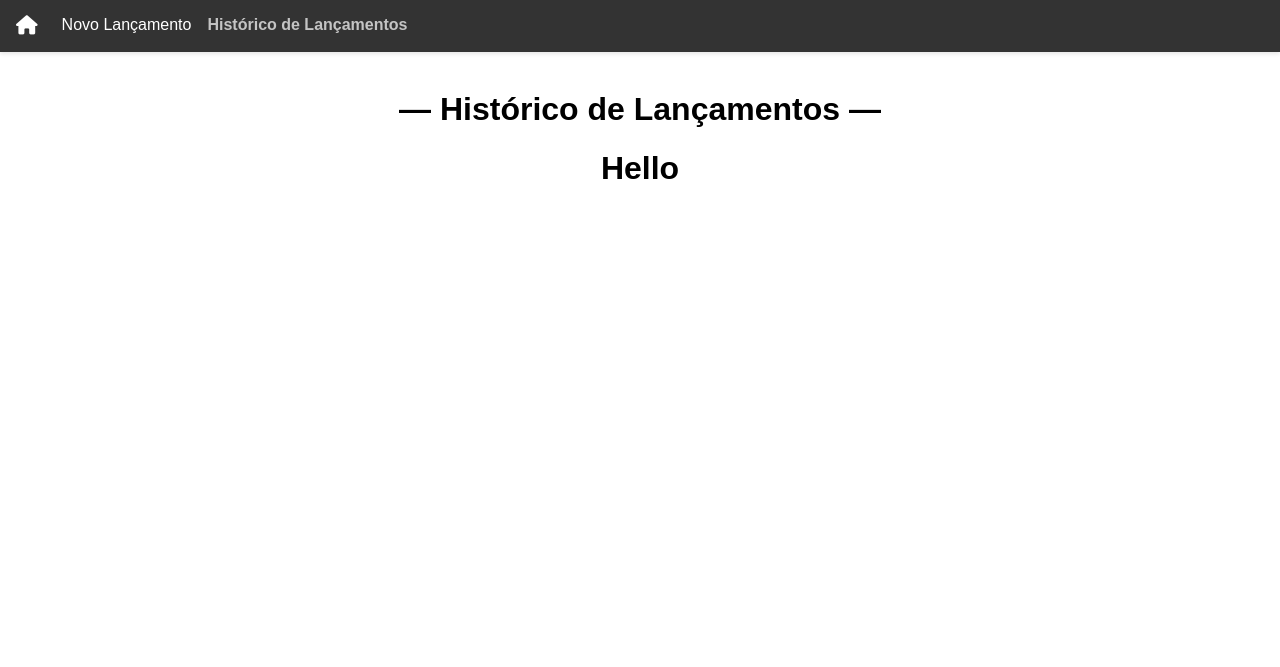
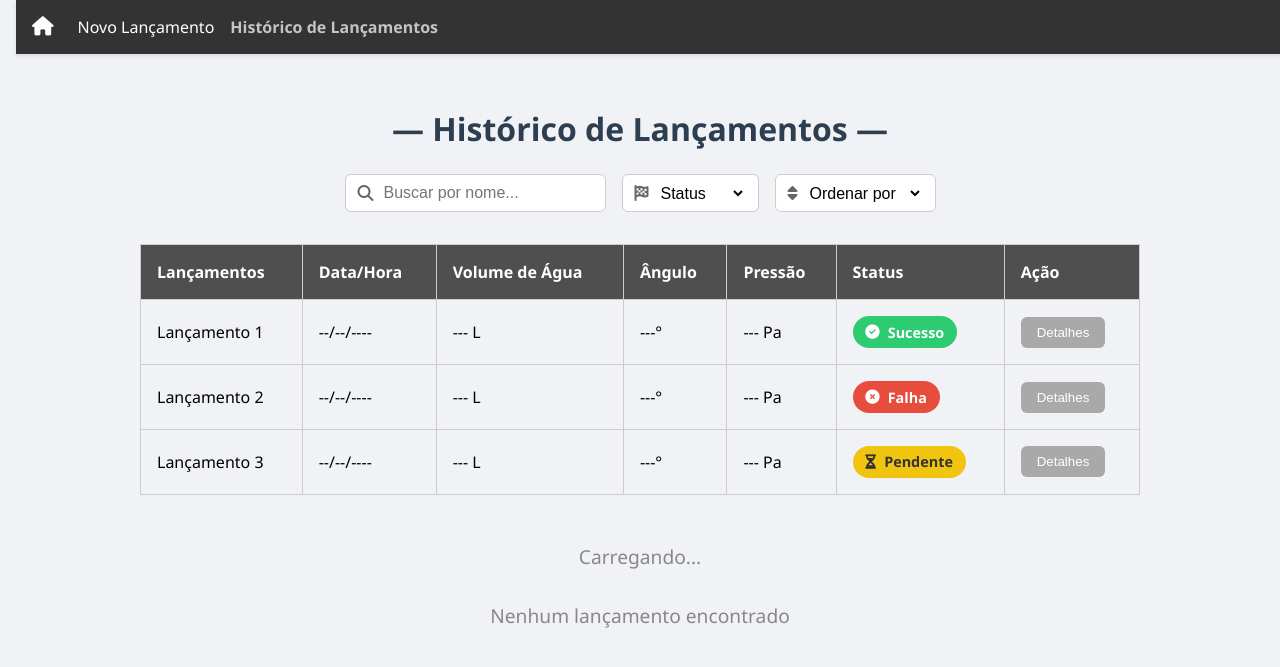
Before and after one commit to moonshinerd/interface-pi1, a Django app: page /oldlaunches/ in a window 1280 px wide. Shown: the top 667 px of the page. Run offline with Django 5.2, Linux system fonts and the light colour scheme.

Commit message:
adicionados as informações

```diff
--- a/core/templates/core/launch_list.html
+++ b/core/templates/core/launch_list.html
@@ -2,6 +2,268 @@
 {% extends "core/base.html" %}
 {% block title %}Histórico de Lançamentos{% endblock %}
 {% block content %}
+<style>
+    * {
+      box-sizing: border-box;
+    }
+
+    body {
+      font-family: 'Segoe UI', Tahoma, Geneva, Verdana, sans-serif;
+      background-color: #f0f2f5;
+      margin: 0;
+      padding: 1rem;
+    }
+
+    .container {
+      max-width: 1000px;
+      margin: auto;
+    }
+
+    h1 {
+      text-align: center;
+      color: #2c3e50;
+      margin-bottom: 1.5rem;
+    }
+
+    /* Filtros */
+    .filters {
+      display: flex;
+      flex-wrap: wrap;
+      justify-content: center;
+      gap: 1rem;
+      margin-bottom: 2rem;
+    }
+
+    .filter-item {
+      display: flex;
+      align-items: center;
+      background-color: white;
+      border: 1px solid #ccc;
+      border-radius: 6px;
+      padding: 0.5rem 0.75rem;
+    }
+
+    .filter-item i {
+      margin-right: 0.5rem;
+      color: #666;
+    }
+
+    .filter-item input,
+    .filter-item select {
+      border: none;
+      outline: none;
+      font-size: 1rem;
+      background: transparent;
+    }
+
+    /* Estrutura de lançamento */
+    .launch-card {
+      background-color: #fff;
+      border-radius: 10px;
+      padding: 1.5rem;
+      margin-bottom: 1.5rem;
+      box-shadow: 0 2px 6px rgba(0, 0, 0, 0.1);
+      transition: transform 0.2s ease;
+    }
+
+    .launch-card:hover {
+      transform: translateY(-4px);
+    }
+
+    .launch-header {
+      display: flex;
+      align-items: center;
+      justify-content: space-between;
+      flex-wrap: wrap;
+    }
+
+    .launch-header h2 {
+      margin: 0;
+      color: #3498db;
+      font-size: 1.2rem;
+    }
+
+    .status {
+      display: inline-flex;
+      align-items: center;
+      gap: 0.5rem;
+      padding: 0.4rem 0.8rem;
+      border-radius: 20px;
+      font-size: 0.9rem;
+      font-weight: bold;
+      color: white;
+    }
+
+    .status.sucesso {
+      background-color: #2ecc71;
+    }
+
+    .status.falha {
+      background-color: #e74c3c;
+    }
+
+    .status.pendente {
+      background-color: #f1c40f;
+      color: #333;
+    }
+
+    .launch-info {
+      margin-top: 1rem;
+    }
+
+    .launch-info p {
+      margin: 0.4rem 0;
+    }
+
+    .label {
+      font-weight: bold;
+    }
+
+    /* Tabela de Lançamentos */
+    .launch-table {
+      width: 100%;
+      border-collapse: collapse;
+      margin-bottom: 2rem;
+    }
+
+    .launch-table th, .launch-table td {
+      padding: 1rem;
+      text-align: left;
+      border: 1px solid #ccc;
+    }
+
+    .launch-table th {
+      background-color: #4F4F4F;
+      color: white;
+    }
+
+    .launch-table tr:hover {
+      background-color: #f9f9f9;
+    }
+
+    .button-details {
+      background-color: #A9A9A9;
+      color: white;
+      padding: 0.5rem 1rem;
+      border: none;
+      border-radius: 6px;
+      cursor: pointer;
+      transition: background-color 0.3s;
+    }
+
+    .button-details:hover {
+      background-color: #A9A9A9;
+    }
+
+    /* Carregando e Nenhum lançamento encontrado */
+    .loading-state, .no-launches-state {
+      text-align: center;
+      padding: 1rem;
+      font-size: 1.2rem;
+      color: #888;
+    }
+
+    @media (max-width: 600px) {
+      .launch-header {
+        flex-direction: column;
+        align-items: flex-start;
+        gap: 0.5rem;
+      }
+
+      .filters {
+        flex-direction: column;
+        align-items: stretch;
+      }
+
+      .launch-table th, .launch-table td {
+        padding: 0.5rem;
+      }
+    }
+  </style>
+</head>
+<body>
+  <div class="container">
     <h1>— Histórico de Lançamentos —</h1>
-    <h1>Hello</h1>
+
+    <!-- Filtros -->
+    <div class="filters">
+      <div class="filter-item">
+        <i class="fas fa-search"></i>
+        <input type="text" placeholder="Buscar por nome...">
+      </div>
+
+      <div class="filter-item">
+        <i class="fas fa-flag-checkered"></i>
+        <select>
+          <option>Status</option>
+          <option>Sucesso</option>
+          <option>Falha</option>
+          <option>Pendente</option>
+        </select>
+      </div>
+
+      <div class="filter-item">
+        <i class="fas fa-sort"></i>
+        <select>
+          <option>Ordenar por</option>
+          <option>Mais recente</option>
+          <option>Mais antigo</option>
+          <option>Maior altitude</option>
+        </select>
+      </div>
+    </div>
+
+    <!-- Tabela de Lançamentos -->
+    <table class="launch-table">
+      <thead>
+        <tr>
+          <th>Lançamentos</th>
+          <th>Data/Hora</th>
+          <th>Volume de Água</th>
+          <th>Ângulo</th>
+          <th>Pressão</th>
+          <th>Status</th>
+          <th>Ação</th>
+        </tr>
+      </thead>
+      <tbody>
+        <tr>
+          <td>Lançamento 1</td>
+          <td>--/--/----</td>
+          <td>--- L</td>
+          <td>---°</td>
+          <td>--- Pa</td>
+          <td><span class="status sucesso"><i class="fas fa-check-circle"></i> Sucesso</span></td>
+          <td><button class="button-details">Detalhes</button></td>
+        </tr>
+        <tr>
+          <td>Lançamento 2</td>
+          <td>--/--/----</td>
+          <td>--- L</td>
+          <td>---°</td>
+          <td>--- Pa</td>
+          <td><span class="status falha"><i class="fas fa-times-circle"></i> Falha</span></td>
+          <td><button class="button-details">Detalhes</button></td>
+        </tr>
+        <tr>
+          <td>Lançamento 3</td>
+          <td>--/--/----</td>
+          <td>--- L</td>
+          <td>---°</td>
+          <td>--- Pa</td>
+          <td><span class="status pendente"><i class="fas fa-hourglass-half"></i> Pendente</span></td>
+          <td><button class="button-details">Detalhes</button></td>
+        </tr>
+      </tbody>
+    </table>
+
+    <!-- Estado "Carregando" -->
+    <div class="loading-state">Carregando...</div>
+
+    <!-- Estado "Nenhum lançamento encontrado" -->
+    <div class="no-launches-state">Nenhum lançamento encontrado</div>
+  </div>
+</body>
+</html>
+
 {% endblock %}
```
